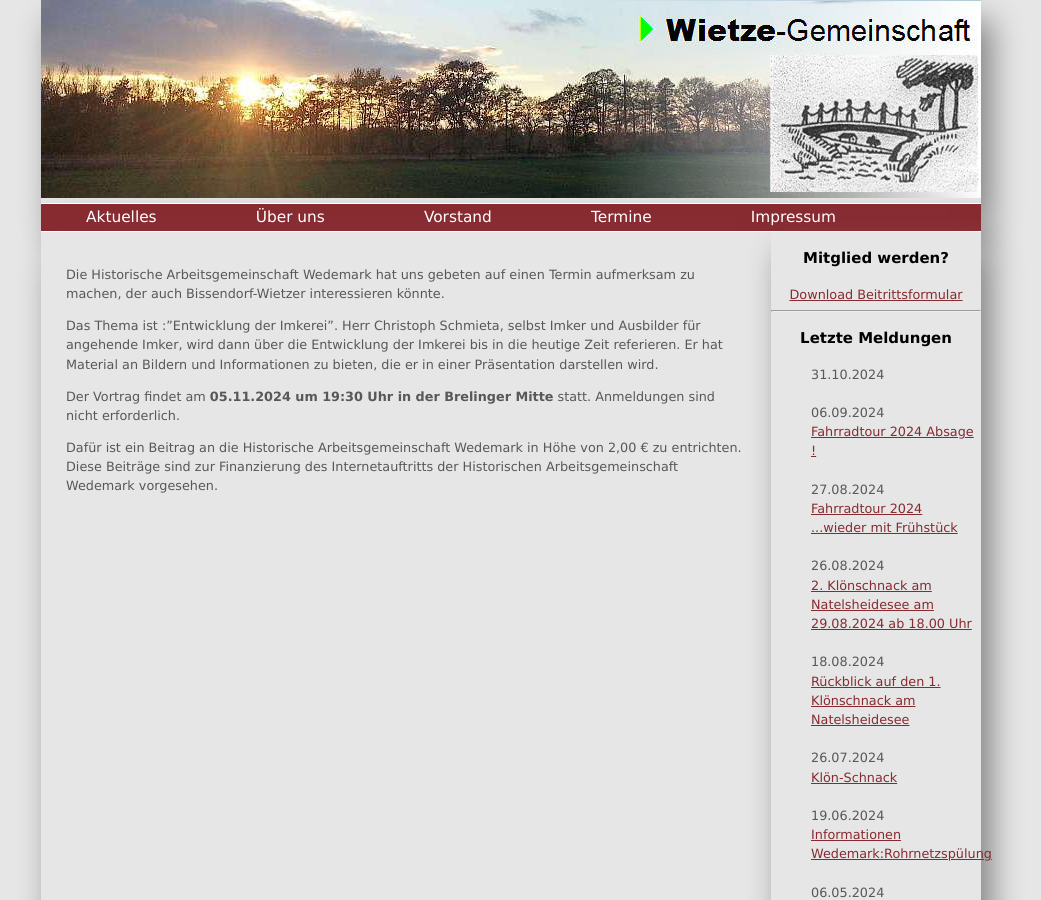
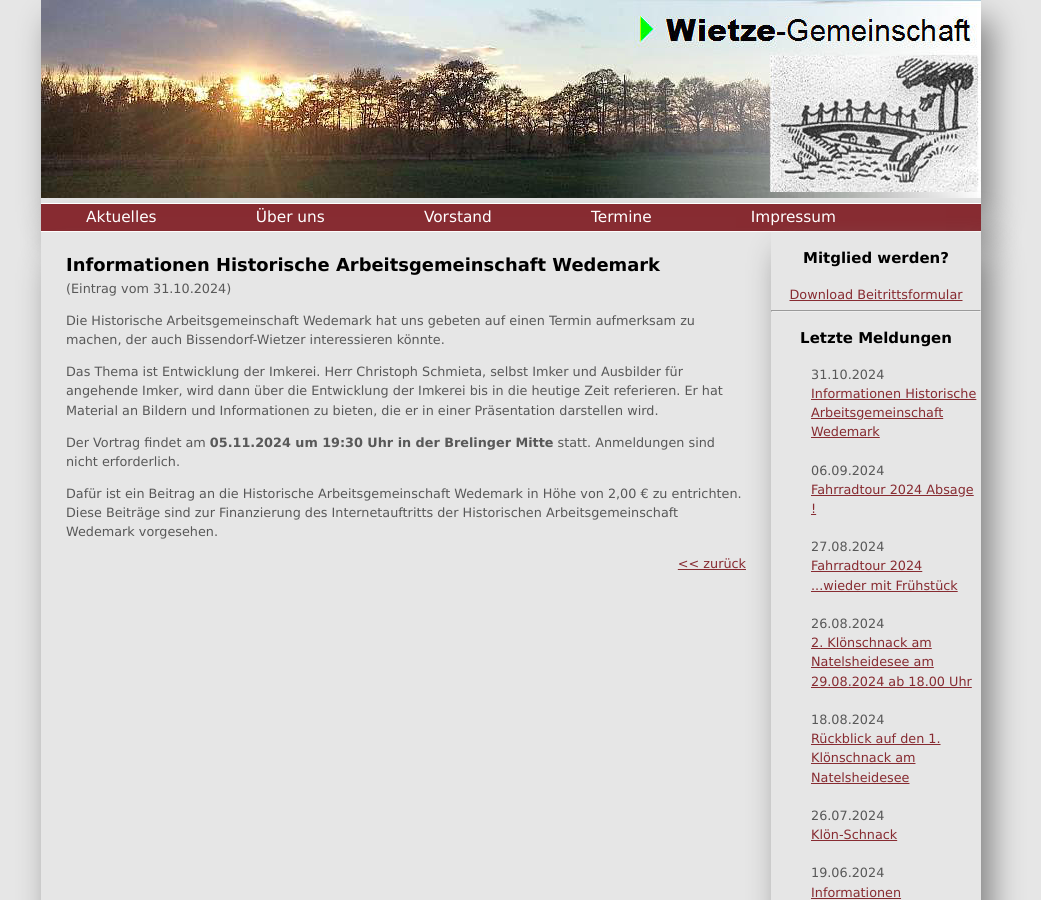
Before and after one commit to car-hei/wietze-gemeinschaft.github.io, a Jekyll site: the page built from _posts/2024-10-31-Infomationen.md, in a window 1280 px wide and 900 px high. Shown: the whole window, without its empty margins (129-1170 px from the left). Built offline with Jekyll 4.4.1, drawn with Linux system fonts in a browser that asks for light colours; part of the change alters nothing that is shown.

Commit message:
Update 2024-10-31-Infomationen.md

```diff
--- a/_posts/2024-10-31-Infomationen.md
+++ b/_posts/2024-10-31-Infomationen.md
@@ -1,10 +1,10 @@
 ---
-layout post
-title Informationen: Historische Arbeitsgemeinschaft Wedemark
+layout: post
+title: Informationen Historische Arbeitsgemeinschaft Wedemark
 ---
 Die Historische Arbeitsgemeinschaft Wedemark hat uns gebeten auf einen Termin aufmerksam zu machen, der auch Bissendorf-Wietzer interessieren könnte.
 
-Das Thema ist :"Entwicklung der Imkerei". Herr Christoph Schmieta, selbst Imker und Ausbilder für angehende Imker, wird dann über die Entwicklung der Imkerei  bis in die heutige Zeit referieren. Er hat Material an Bildern und Informationen zu bieten, die er in einer Präsentation darstellen wird.
+Das Thema ist Entwicklung der Imkerei. Herr Christoph Schmieta, selbst Imker und Ausbilder für angehende Imker, wird dann über die Entwicklung der Imkerei  bis in die heutige Zeit referieren. Er hat Material an Bildern und Informationen zu bieten, die er in einer Präsentation darstellen wird.
 
 Der Vortrag findet am <b>05.11.2024 um 19:30 Uhr in der Brelinger Mitte</b> statt. Anmeldungen sind nicht erforderlich.
 
```
